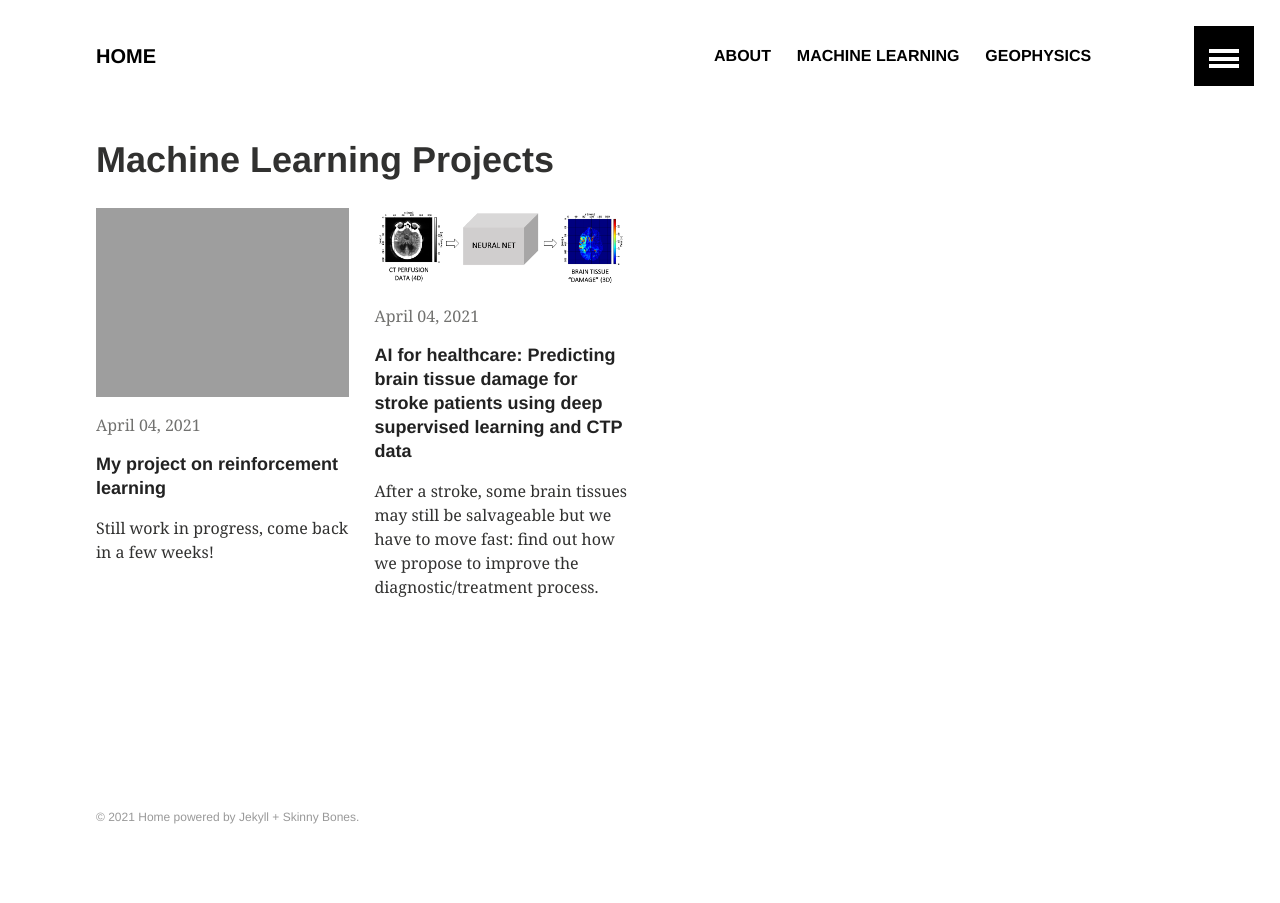
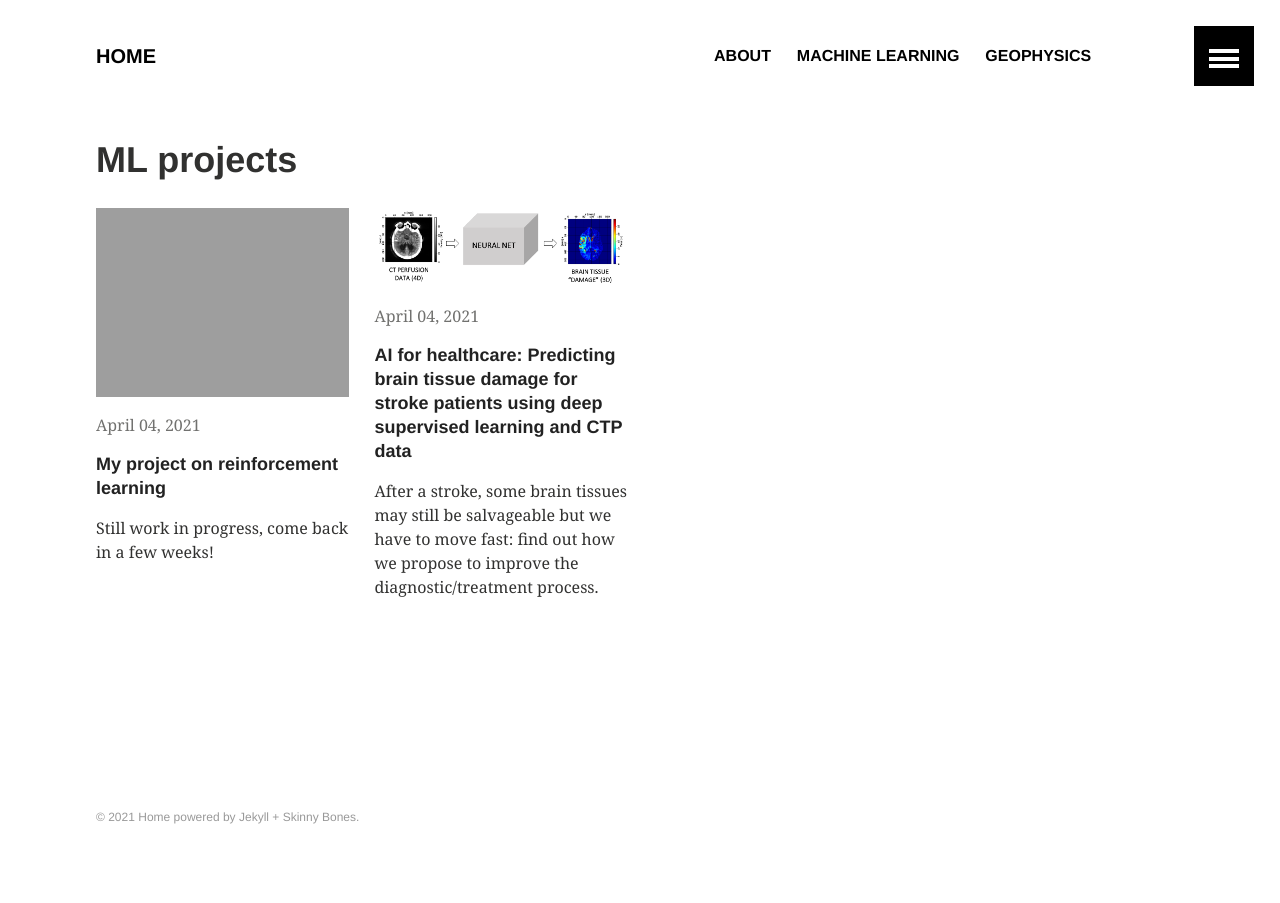
Before and after one commit to gbarnier/gbarnier.github.io, a Jekyll site: the page built from _pages/ml.md, in a window 1280 px wide. Built offline with Jekyll 4.4.1, drawn with Linux system fonts in a browser that asks for light colours.

Commit message:
Update ml.md

```diff
--- a/_pages/ml.md
+++ b/_pages/ml.md
@@ -1,6 +1,6 @@
 ---
 layout: home
-title: Machine Learning Projects
+title: ML projects
 share: false
 permalink: /ml_projects/
 ---
```
